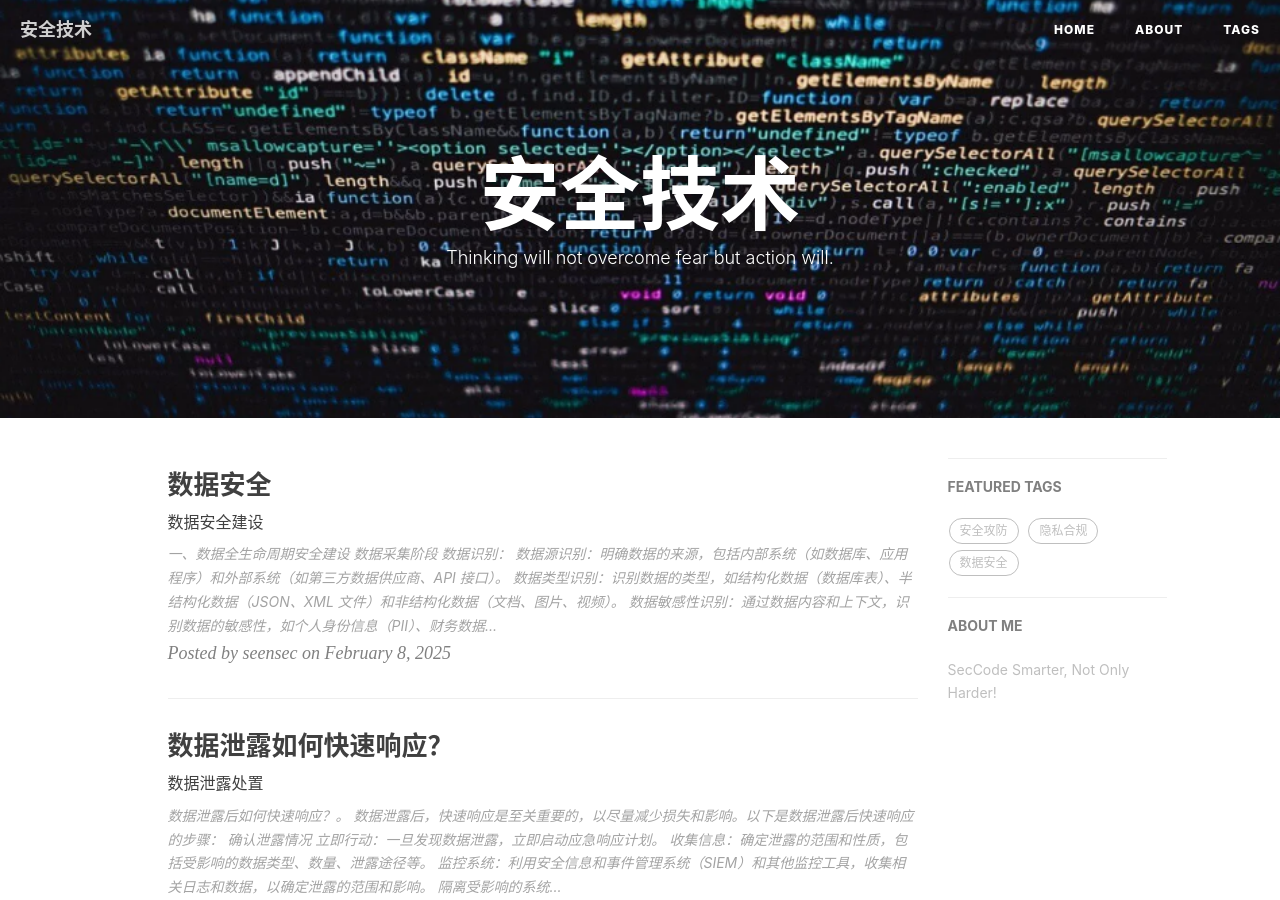
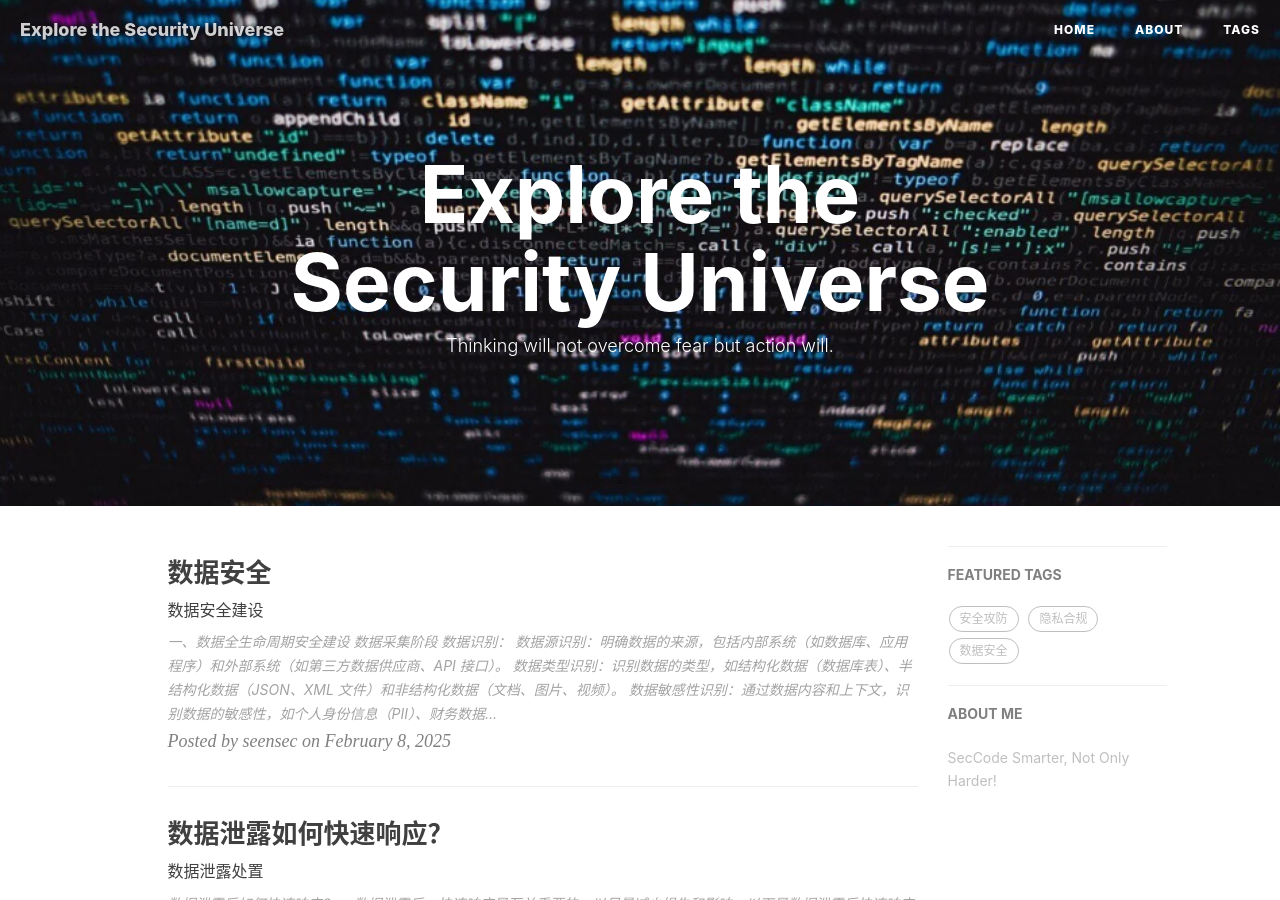
Before and after one commit to seensec/seensec.github.io, a Jekyll site: the page built from index.html, in a window 1280 px wide and 900 px high. Built offline with Jekyll 4.4.1, drawn with Linux system fonts in a browser that asks for light colours; nearby versions of some CDN libraries; the list of posts is cut into pages by our own code; comment, search, counter and statistics services are not loaded; some of the changed text lies outside the part shown.

Commit message:
Update _config.yml

```diff
--- a/_config.yml
+++ b/_config.yml
@@ -1,5 +1,5 @@
 # Site settings
-title: 安全技术
+title: Explore the Security Universe
 SEOTitle: Explore the Security Universe | Share
 header-img: img/aicode.jpg
 description: "From Code to Creation."
```
